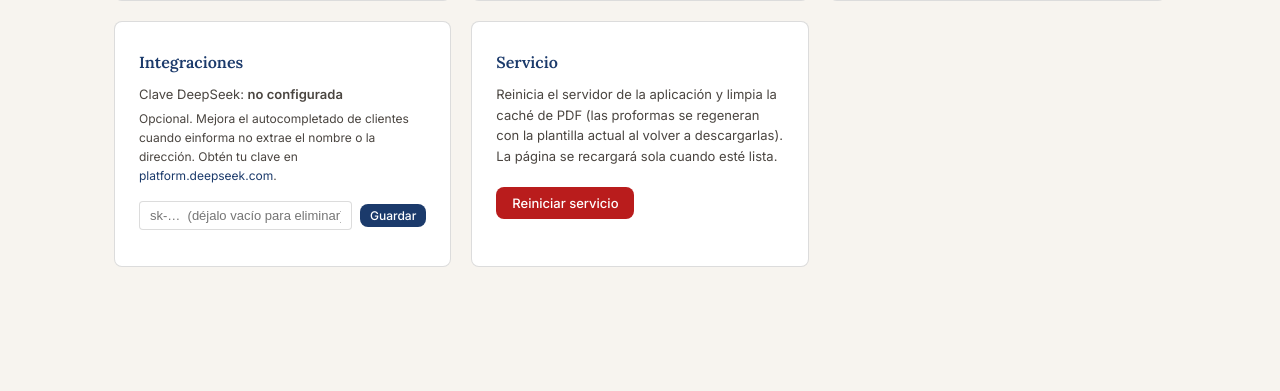
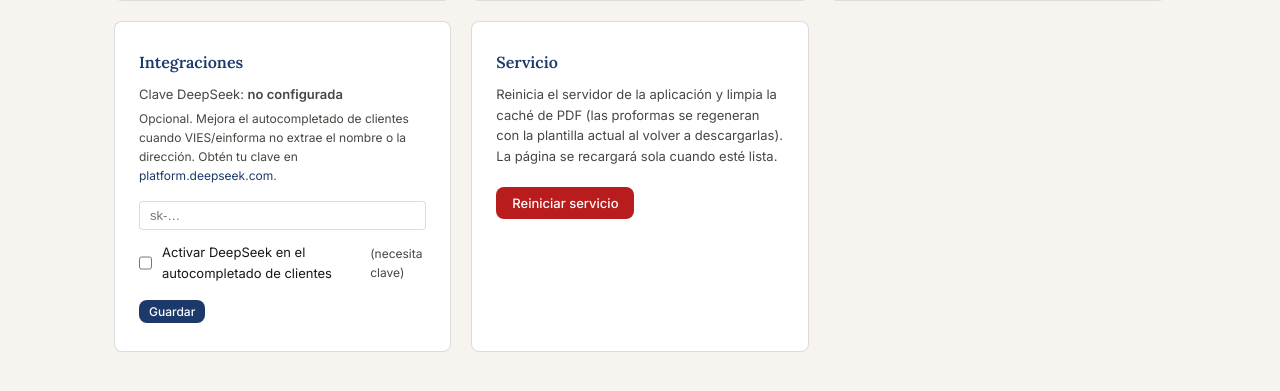
Before and after one commit to GuillermoAlbert/proforma-processor, a Flask app: template src/templates/config/index.html in a window 1280 px wide. Shown: the part 378-769 px from the top of the page. Run offline with Flask 3, Linux system fonts and the light colour scheme; the template is opened without the code that fills it, so the values that code supplies are empty.

Commit message:
feat: toggle activar/desactivar DeepSeek sin borrar la clave
Permite probar si DeepSeek mejora el autocompletado o no hace falta,
conservando la clave aunque esté desactivado. El campo de clave ya no
borra la anterior al dejarlo vacío; solo la sustituye si se escribe.

Co-Authored-By: Claude Sonnet 4.6 <noreply@anthropic.com>

```diff
--- a/src/app.py
+++ b/src/app.py
@@ -121,7 +121,8 @@ def clientes_lookup():
     cif = request.args.get('cif', '').strip()
     if not cif:
         return jsonify({"ok": False, "message": "Introduce un CIF/NIF."}), 400
-    api_key = get_setting('integraciones.deepseek_api_key')
+    enabled = get_setting('integraciones.deepseek_enabled') == '1'
+    api_key = get_setting('integraciones.deepseek_api_key') if enabled else None
     return jsonify(_buscar_cliente_vies(cif, deepseek_api_key=api_key or None))
 
 
@@ -129,7 +130,8 @@ def clientes_lookup():
 @require_auth
 def clientes_lookup_nombre():
     nombre = request.args.get('nombre', '').strip()
-    api_key = get_setting('integraciones.deepseek_api_key')
+    enabled = get_setting('integraciones.deepseek_enabled') == '1'
+    api_key = get_setting('integraciones.deepseek_api_key') if enabled else None
     return jsonify(_buscar_cliente_nombre(nombre, deepseek_api_key=api_key or None))
 
 
@@ -881,6 +883,7 @@ def config_index():
         'config/index.html',
         pendientes_excel=excel.contar_pendientes(),
         deepseek_configurada=bool(get_setting('integraciones.deepseek_api_key')),
+        deepseek_enabled=get_setting('integraciones.deepseek_enabled') == '1',
     )
 
 
@@ -888,7 +891,10 @@ def config_index():
 @require_auth
 def config_integraciones():
     valor = request.form.get('deepseek_api_key', '').strip()
-    set_setting('integraciones.deepseek_api_key', valor)
+    if valor:
+        set_setting('integraciones.deepseek_api_key', valor)
+    enabled = '1' if request.form.get('deepseek_enabled') else '0'
+    set_setting('integraciones.deepseek_enabled', enabled)
     flash('Configuración de integraciones guardada.', 'success')
     return redirect(url_for('config_index'))
 
--- a/src/templates/config/index.html
+++ b/src/templates/config/index.html
@@ -49,16 +49,25 @@
       Clave DeepSeek: <strong>{{ 'configurada' if deepseek_configurada else 'no configurada' }}</strong>
     </p>
     <p style="font-size:12px; color:var(--stone); margin-bottom:16px;">
-      Opcional. Mejora el autocompletado de clientes cuando einforma no extrae el nombre o la dirección.
+      Opcional. Mejora el autocompletado de clientes cuando VIES/einforma no extrae el nombre o la dirección.
       Obtén tu clave en <a href="https://platform.deepseek.com" target="_blank" rel="noopener">platform.deepseek.com</a>.
     </p>
     <form method="POST" action="{{ url_for('config_integraciones') }}">
-      <div style="display:flex; gap:8px; align-items:center; margin-bottom:8px;">
-        <input type="password" name="deepseek_api_key" placeholder="sk-…  (déjalo vacío para eliminar)"
+      <div style="display:flex; gap:8px; align-items:center; margin-bottom:12px;">
+        <input type="password" name="deepseek_api_key"
+               placeholder="{{ 'Nueva clave (déjala vacía para conservar la actual)' if deepseek_configurada else 'sk-…' }}"
                autocomplete="new-password"
                style="flex:1; min-width:0; font-size:13px; padding:6px 10px; border:1px solid var(--hairline); border-radius:4px;">
-        <button type="submit" class="btn btn-primary btn-sm">Guardar</button>
       </div>
+      <label style="display:flex; align-items:center; gap:10px; cursor:pointer; margin-bottom:16px; font-size:13px; color:var(--ink);">
+        <input type="checkbox" name="deepseek_enabled" value="1" {{ 'checked' if deepseek_enabled }}
+               style="width:16px; height:16px; cursor:pointer; accent-color:var(--terra);">
+        Activar DeepSeek en el autocompletado de clientes
+        {% if not deepseek_configurada %}
+        <span style="color:var(--stone); font-size:12px;">(necesita clave)</span>
+        {% endif %}
+      </label>
+      <button type="submit" class="btn btn-primary btn-sm">Guardar</button>
     </form>
   </div>
 
```
